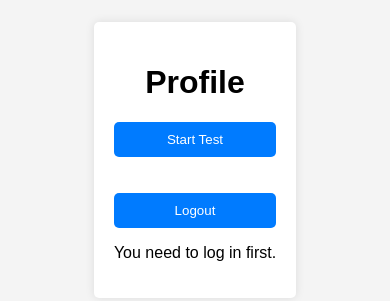
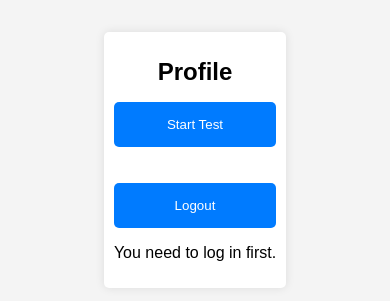
Before and after one commit to cletizio/cletizio.github.io, a website: page site/profile.html in a window 390 px wide. Shown: the part 262-563 px from the top of the page. Drawn offline with Linux system fonts and the light colour scheme.

Commit message:
Fixed some css

```diff
--- a/site/css/test_styling.css
+++ b/site/css/test_styling.css
@@ -11,6 +11,8 @@ body {
 
 .container {
     background-color: #fff;
+    max-width: 800px;
+    margin: 20px auto;
     padding: 20px;
     box-shadow: 0 0 10px rgba(0, 0, 0, 0.1);
     border-radius: 5px;
@@ -22,6 +24,11 @@ h1 {
 
 .question {
     margin-bottom: 20px;
+}
+
+.options label {
+    display: block;
+    margin-bottom: 10px;
 }
 
 button {
@@ -44,3 +51,23 @@ button:hover {
     text-align: center;
     font-size: 1.2em;
 }
+
+@media (max-width: 600px) {
+    .container{
+        padding: 10px;
+        max-width: 100%;
+    }
+
+    h1{
+        font-size: 1.5em;
+    }
+
+    .question h2{
+        font-size: 1.2em;
+    }
+
+    button {
+        width: 100%;
+        padding: 15px;
+    }
+}
```
